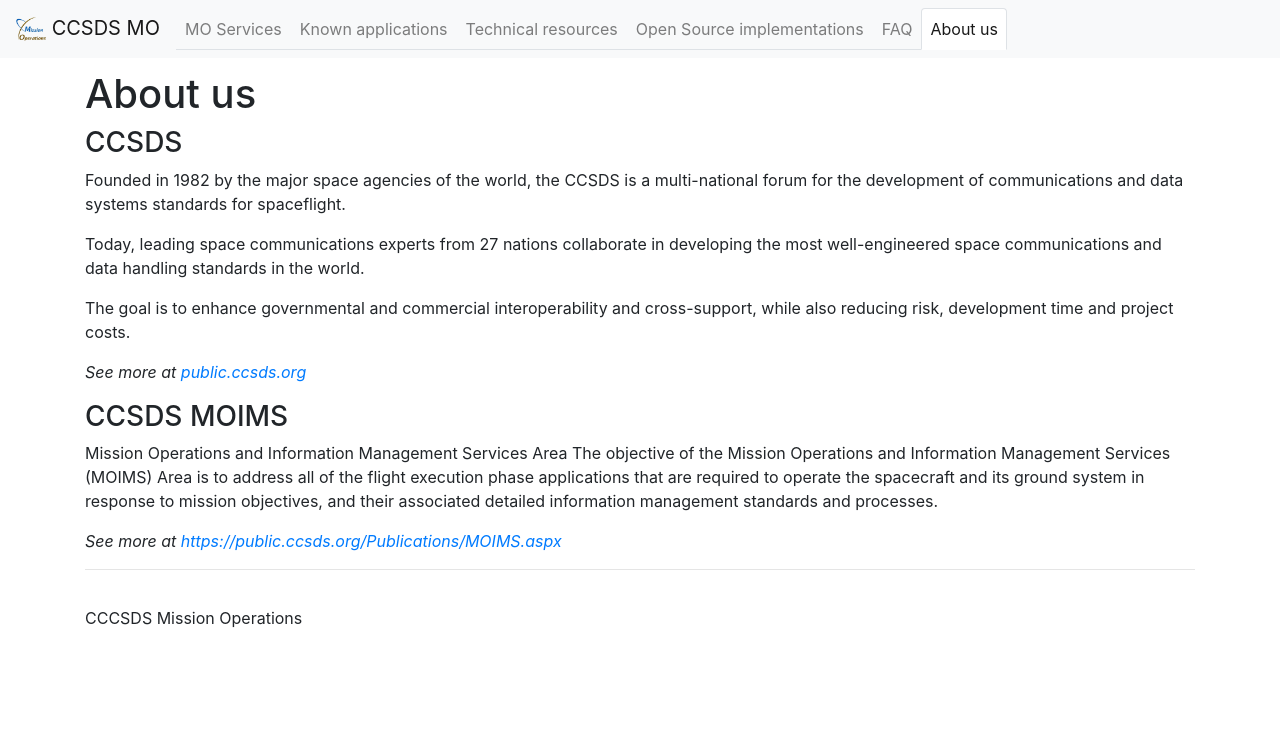
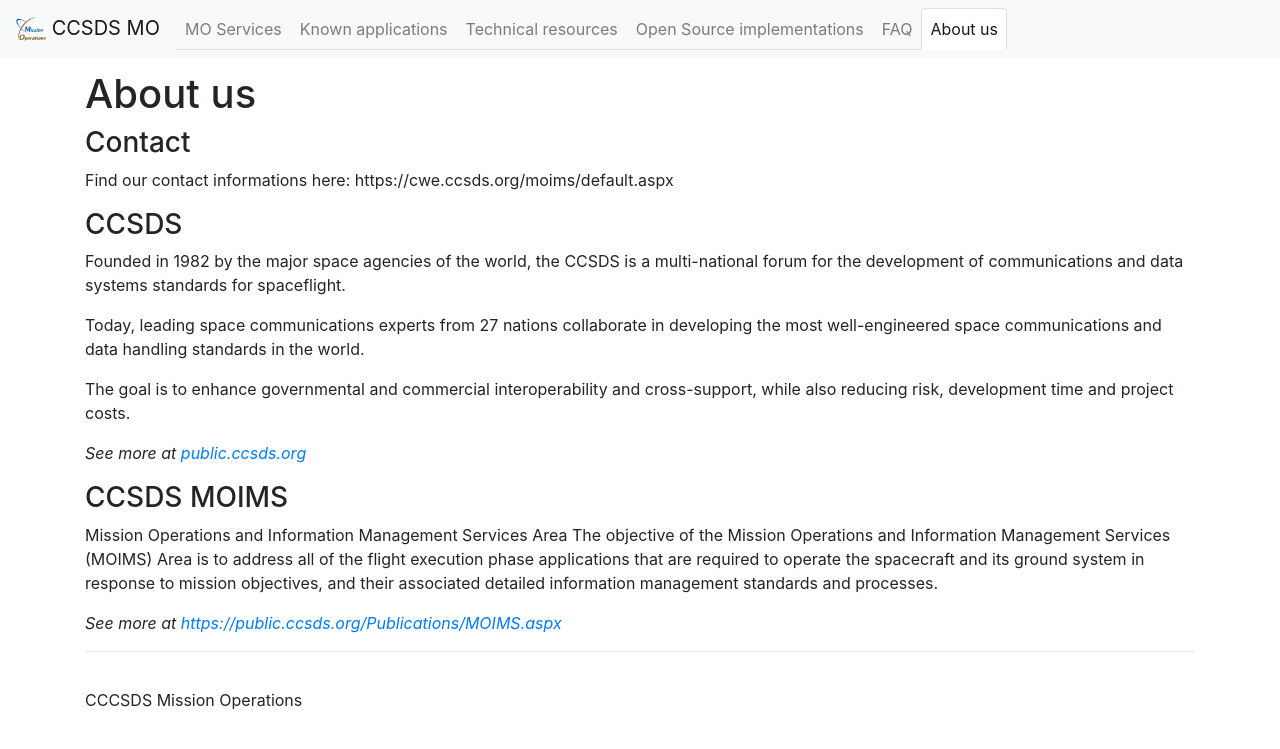
Before and after one commit to ccsdsmo/ccsdsmo.github.io, a Jekyll site: the page built from pages/about.md, in a window 1280 px wide. Shown: the top 749 px of the page. Built offline with Jekyll 4.4.1, drawn with Linux system fonts in a browser that asks for light colours.

Commit message:
Add Contact infos

```diff
--- a/pages/about.md
+++ b/pages/about.md
@@ -5,6 +5,8 @@ weight: 10
 permalink: /about-us
 ---
 
+### Contact
+Find our contact informations here: https://cwe.ccsds.org/moims/default.aspx
 
 ### CCSDS
 Founded in 1982 by the major space agencies of the world, the CCSDS is a multi-national forum for the development of communications and data systems standards for spaceflight.
```
